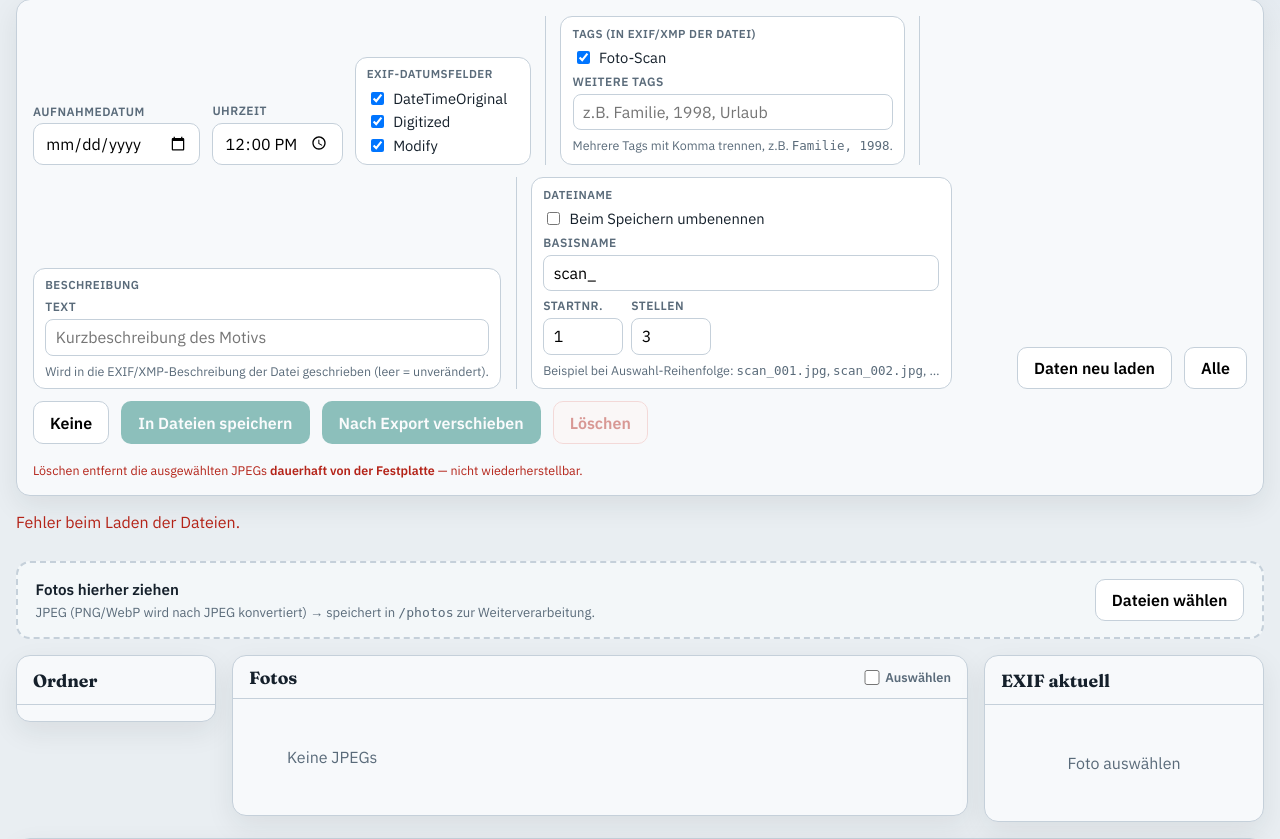
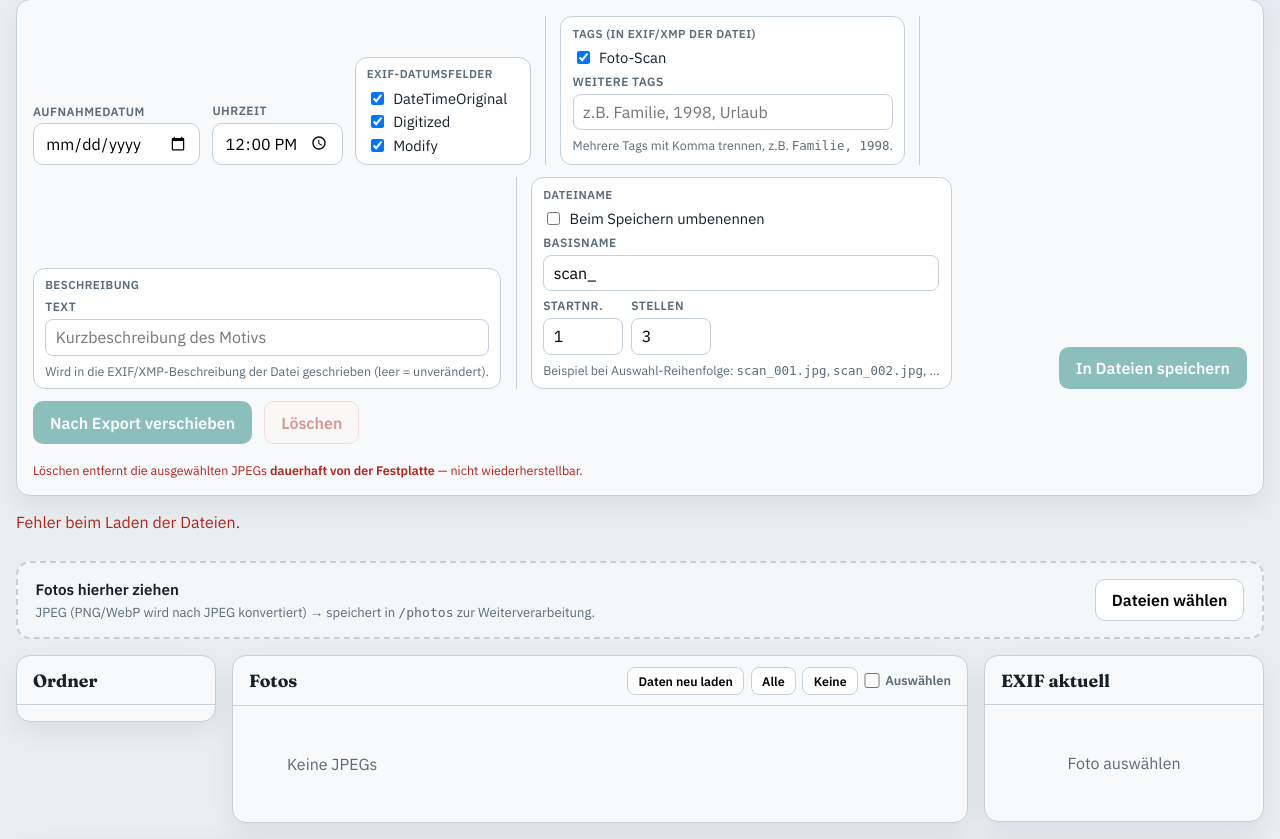
Before and after one commit to PaulG67/foto-exif, a Flask app: page / in a window 1280 px wide. Shown: the part 158-997 px from the top of the page. Run offline with Flask 3, Linux system fonts and the light colour scheme; parts of the project's set-up code (start-up, migrations or seed data) failed here and were passed over; some libraries are stand-ins or nearby versions.

Commit message:
Move reload and selection buttons into the photo grid header.
Daten neu laden, Alle, and Keine sit with the overview they control.

Co-authored-by: Cursor <cursoragent@cursor.com>

```diff
--- a/app/templates/index.html
+++ b/app/templates/index.html
@@ -120,6 +120,12 @@
       padding: .65rem 1rem; border-bottom: 1px solid var(--line);
     }
     .panel-head h2 { padding: 0; border: none; }
+    .grid-tools {
+      display: flex; flex-wrap: wrap; align-items: center; justify-content: flex-end; gap: .4rem;
+    }
+    .grid-tools button {
+      padding: .32rem .65rem; font-size: .78rem; border-radius: 8px;
+    }
     .select-toggle {
       display: inline-flex; align-items: center; gap: .35rem;
       font-size: .8rem; font-weight: 600; color: var(--muted);
@@ -361,7 +367,7 @@
       <button type="button" data-tab="export" id="tabExport">Export überwachen</button>
     </div>
 
-    <div class="toolbar">
+    <div class="toolbar photos-only">
       <div class="field photos-only" id="dateFields">
         <label for="date">Aufnahmedatum</label>
         <input type="date" id="date" />
@@ -422,9 +428,6 @@
         <p class="group-hint" id="renamePreview">Beispiel: scan_001.jpg, scan_002.jpg, …</p>
       </div>
       <div class="spacer"></div>
-      <button type="button" id="btnReload">Daten neu laden</button>
-      <button type="button" class="photos-only" id="btnAll">Alle</button>
-      <button type="button" class="photos-only" id="btnNone">Keine</button>
       <button type="button" class="primary photos-only" id="btnSave" disabled>In Dateien speichern</button>
       <button type="button" class="primary photos-only" id="btnMove" disabled>Nach Export verschieben</button>
       <button type="button" class="danger photos-only" id="btnDelete" disabled title="Dauerhaft von der Festplatte löschen">Löschen</button>
@@ -451,10 +454,15 @@
       <section class="panel">
         <div class="panel-head">
           <h2 id="gridTitle">Fotos</h2>
-          <label class="select-toggle photos-only" for="chkSelectMode">
-            <input type="checkbox" id="chkSelectMode" />
-            Auswählen
-          </label>
+          <div class="grid-tools">
+            <button type="button" id="btnReload">Daten neu laden</button>
+            <button type="button" class="photos-only" id="btnAll">Alle</button>
+            <button type="button" class="photos-only" id="btnNone">Keine</button>
+            <label class="select-toggle photos-only" for="chkSelectMode">
+              <input type="checkbox" id="chkSelectMode" />
+              Auswählen
+            </label>
+          </div>
         </div>
         <div class="grid" id="grid"><div class="empty">Keine JPEGs</div></div>
       </section>
```
